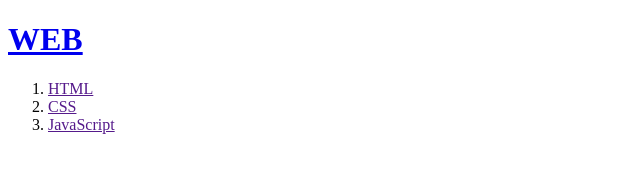
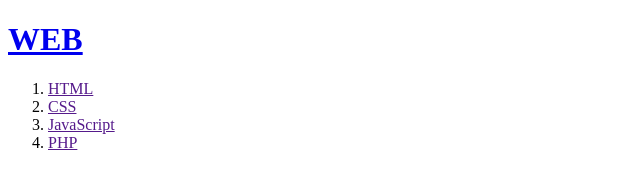
Before and after one commit to ignkie/my, a plain HTML site: page index.html in a window 1280 px wide. Shown: the full height of the page, 0-640 px from the left. Drawn offline with Linux system fonts and the light colour scheme.

Commit message:
Add files via upload

```diff
--- a/index.html
+++ b/index.html
@@ -10,6 +10,7 @@
 <li><a href="">HTML</a></li>
 <li><a href="">CSS</a></li>
 <li><a href="">JavaScript<a/></li>
+<li><a href="">PHP<a/></li>
 </ol>
 </body>
 </html>
```
